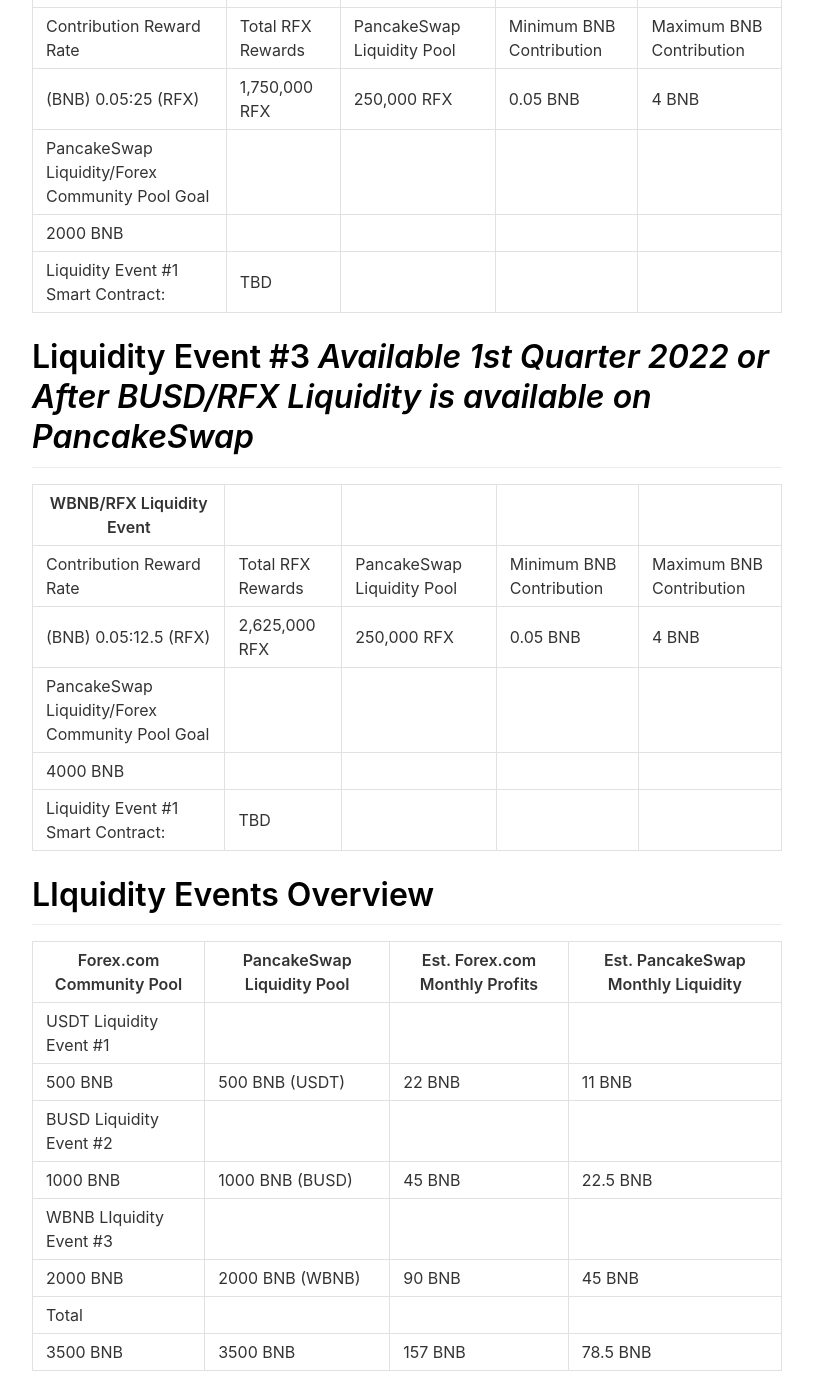
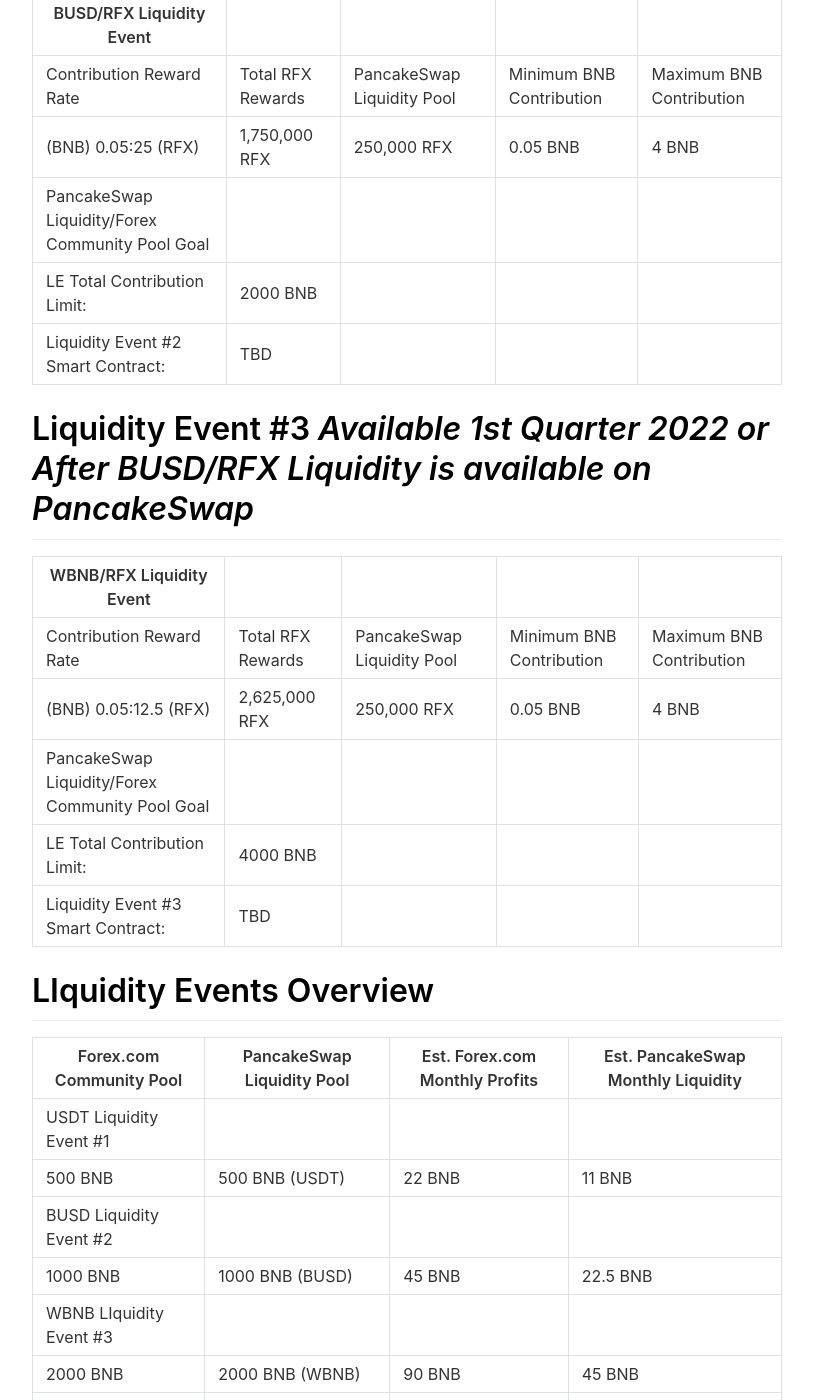
Before and after one commit to fintechntrusts2020/Replica_Forex, a Jekyll site: the page built from _pages/LiquidityEvents.md, in a window 1280 px wide and 1400 px high, scrolled down 995 px. Shown: the whole window, without its empty margins (233-1046 px from the left). Built offline with Jekyll 4.4.1, drawn with Linux system fonts in a browser that asks for light colours; nearby versions of some CDN libraries; some of the changed text lies outside the part shown.

```diff
--- a/_pages/LiquidityEvents.md
+++ b/_pages/LiquidityEvents.md
@@ -16,7 +16,7 @@ include_in_header: true
 |--------------------------------------------------------------------------------------------------------------------------------------|
 |PancakeSwap Liquidity/Forex Community Pool Goal                                                                                       |
 |--------------------------------------------------------------------------------------------------------------------------------------|
-| 1000 BNB                                                                                                                             |
+| LE Total Contribution Limit:| 1000 BNB                                                                                               |
 |--------------------------------------------------------------------------------------------------------------------------------------|
 | Liquidity Event #1 Smart Contract: | 0xD88aaB8154b5B2C006D1b94c9211040F0E0a6921                                                      |
 
@@ -30,9 +30,9 @@ include_in_header: true
 |--------------------------------------------------------------------------------------------------------------------------------------|
 |PancakeSwap Liquidity/Forex Community Pool Goal                                                                                       |
 |--------------------------------------------------------------------------------------------------------------------------------------|
-| 2000 BNB                                                                                                                             |
+| LE Total Contribution Limit:| 2000 BNB                                                                                               |
 |--------------------------------------------------------------------------------------------------------------------------------------|
-| Liquidity Event #1 Smart Contract: | TBD                                                                                             |
+| Liquidity Event #2 Smart Contract: | TBD                                                                                             |
 
 # Liquidity Event #3 *Available 1st Quarter 2022 or After BUSD/RFX Liquidity is available on PancakeSwap*
 
@@ -44,9 +44,9 @@ include_in_header: true
 |--------------------------------------------------------------------------------------------------------------------------------------|
 |PancakeSwap Liquidity/Forex Community Pool Goal                                                                                       |
 |--------------------------------------------------------------------------------------------------------------------------------------|
-| 4000 BNB                                                                                                                             |
+| LE Total Contribution Limit:| 4000 BNB                                                                                               |
 |--------------------------------------------------------------------------------------------------------------------------------------|
-| Liquidity Event #1 Smart Contract: | TBD                                                                                             |
+| Liquidity Event #3 Smart Contract: | TBD                                                                                             |
 
 
 # LIquidity Events Overview
```
Also changed, not shown: _pages/RFXnews.md (line endings or trailing spaces).
